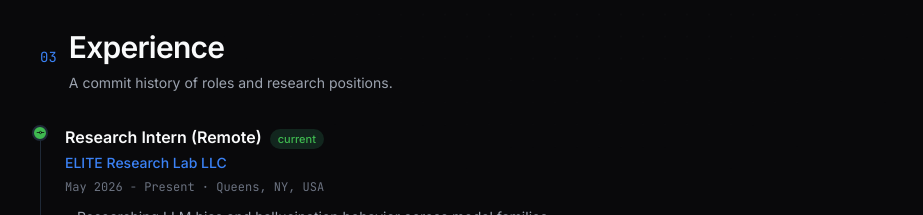
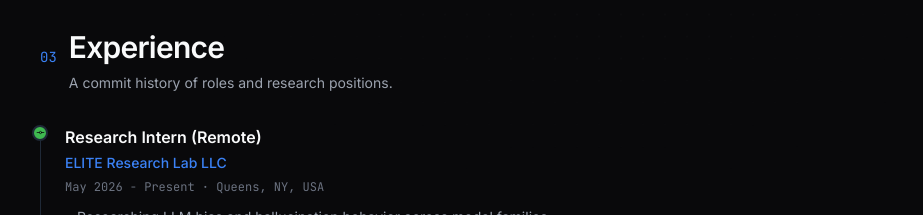
Before and after one commit to ratulhasan001/portfolio, a Next.js app: page / in a window 1280 px wide. Shown: the part 2860-3075 px from the top of the page, without its empty margins (48-971 px from the left). Built offline with nearby package versions, Linux system fonts and the light colour scheme.

Commit message:
updated experience section

```diff
--- a/src/components/experience-section.tsx
+++ b/src/components/experience-section.tsx
@@ -45,16 +45,9 @@
               <GitCommitHorizontal size={9} className="text-canvas" />
             </motion.span>
 
-            <div className="flex flex-wrap items-center gap-2">
-              <h4 className="text-base font-semibold text-fg-default">
-                <PopWords text={exp.role} inView stagger={0.04} />
-              </h4>
-              {exp.current && (
-                <span className="rounded-full bg-success-subtle px-2 py-0.5 text-[11px] font-medium text-success">
-                  current
-                </span>
-              )}
-            </div>
+            <h4 className="text-base font-semibold text-fg-default">
+              <PopWords text={exp.role} inView stagger={0.04} />
+            </h4>
             <p className="text-sm font-medium text-accent">
               <PopWords text={exp.org} inView delay={0.1} stagger={0.04} />
             </p>
```
